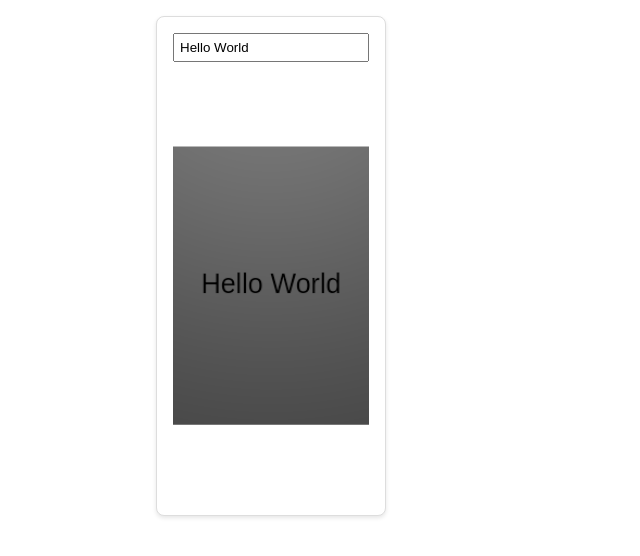
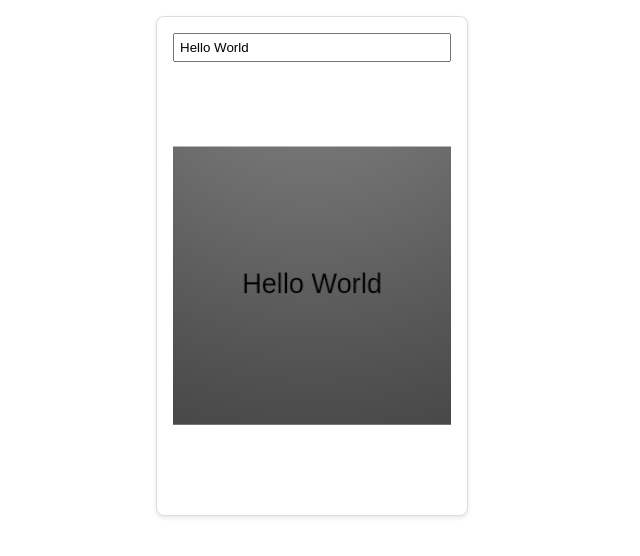
Before and after one commit to WinstonLam/BookGems, a React (Create React App) app in the folder front-end/: page / in a window 1280 px wide. Shown: the top 556 px of the page, without its empty margins (0-640 px from the left). Built offline with nearby package versions, Linux system fonts and the light colour scheme.

Commit message:
working on demo book

```diff
--- a/front-end/src/App.css
+++ b/front-end/src/App.css
@@ -31,7 +31,7 @@
 
 .grid {
   display: grid;
-  grid-template-columns: repeat(auto-fill, minmax(205px, 1fr));
+  grid-template-columns: repeat(auto-fill, minmax(250px, 1fr));
   gap: 16px;
   padding: 16px;
   max-width: 1000px; /* 5 cards wide max */
```
